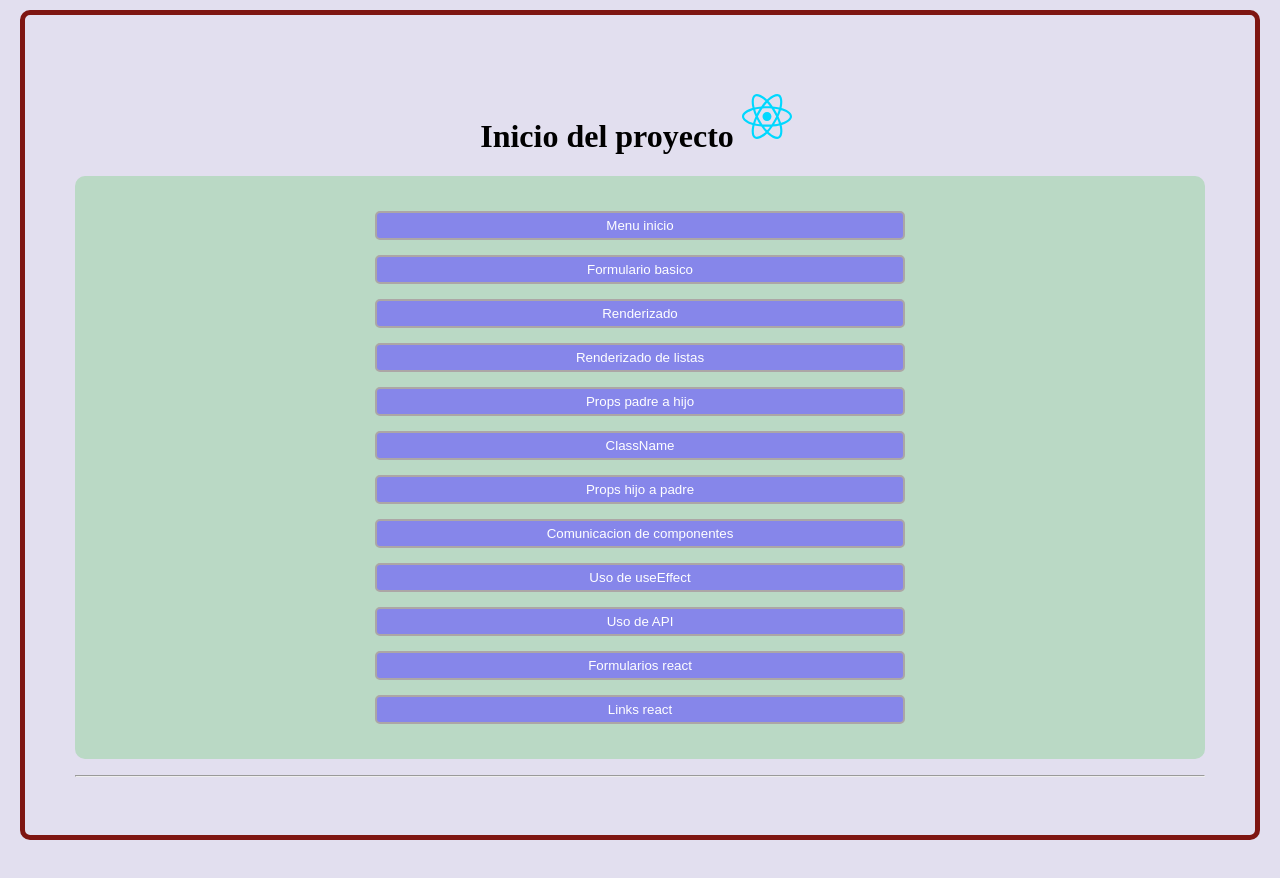
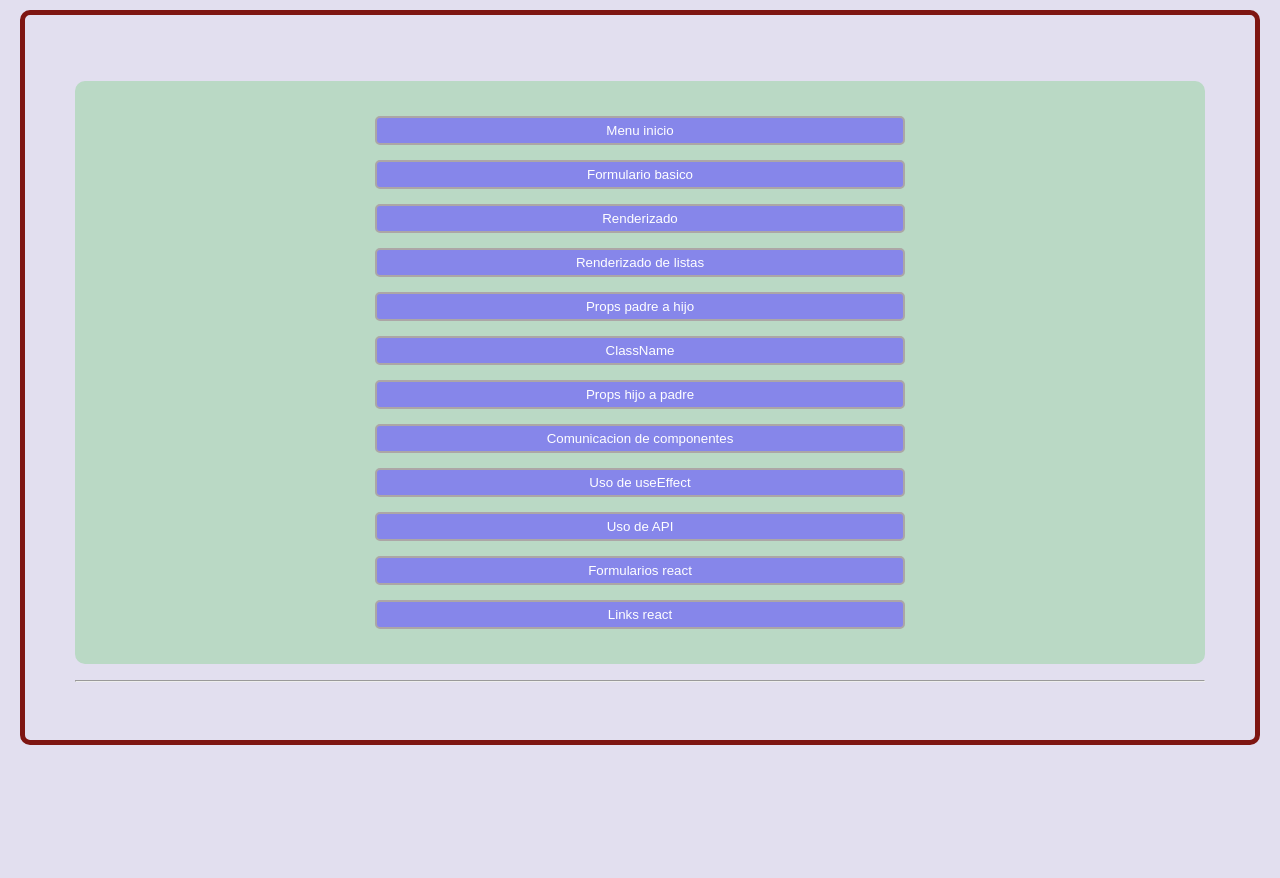
Before and after one commit to DanielGuzmanV/React-Js-Fundamentos, a React (Vite) app: page / in a window 1280 px wide. Shown: the top 878 px of the page. Built offline with nearby package versions, Linux system fonts and the light colour scheme.

Commit message:
App principal modificado

```diff
--- a/src/App.jsx
+++ b/src/App.jsx
@@ -1,27 +1,11 @@
 import MyRoutes from "./routes/Routes"
-import reactLogo from "./assets/react.svg"
-import { useNavigate } from "react-router-dom";
 import ScrollToTop from "./components/ScrollToTop";
 
 function App() {
-  const mainNavigation = useNavigate();
-
-  // Evento Independiente y reutilizable:
-  const greetConsole = () => {
-    console.log('Saludo desde la consola');
-    mainNavigation('/')
-  }
-
   return (
     <div>
-      <h1 onClick={greetConsole} >
-        Inicio del proyecto
-        <img style={{
-          width: '50px',
-          padding: '8px'
-        }} src={reactLogo}/>
-      </h1>
 
+      {/* Scroll automatico */}
       <ScrollToTop/>
       <MyRoutes/>
       <hr/>
```
